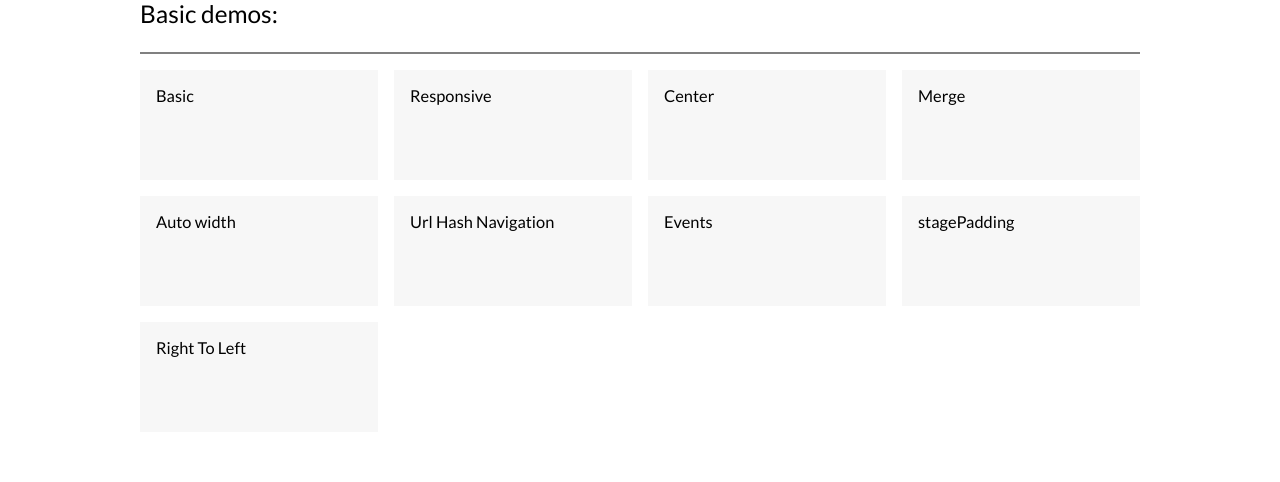
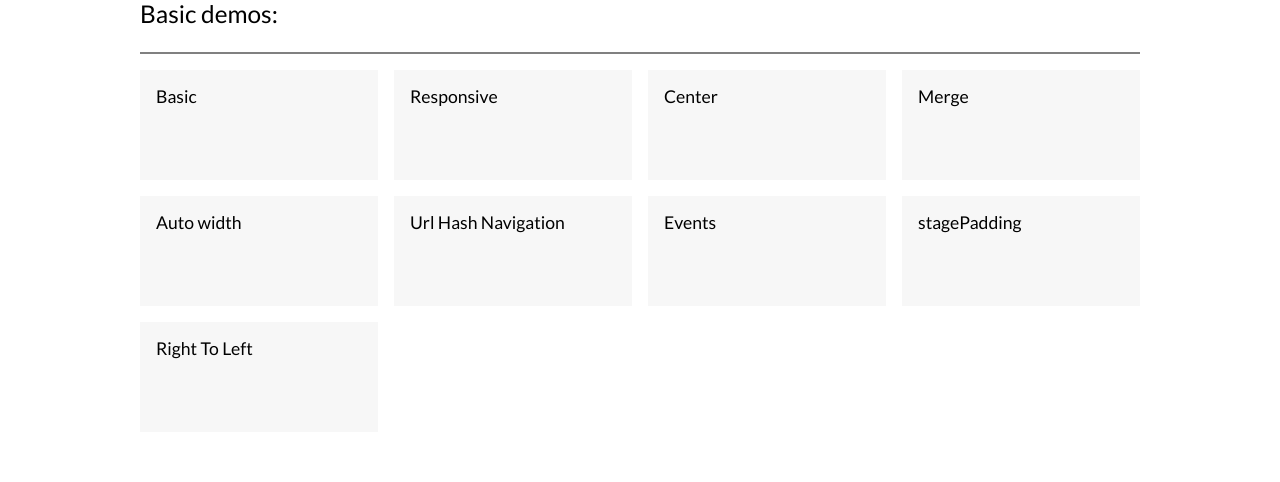
Before and after one commit to AlfazBloch/RWDT, a plain HTML site: page demos.html in a window 1280 px wide. Shown: the part 240-722 px from the top of the page. Drawn offline with Linux system fonts and the light colour scheme.

Commit message:
updated demos.html

```diff
--- a/style.css
+++ b/style.css
@@ -155,7 +155,7 @@ section.title{
 .demos .demos_links a{
     text-decoration: none;
     color:black;
-    font-size: 1.025rem;
+    font-size: 1.1rem;
     cursor: pointer;
     height: 110px;
     width: 238px;
```
